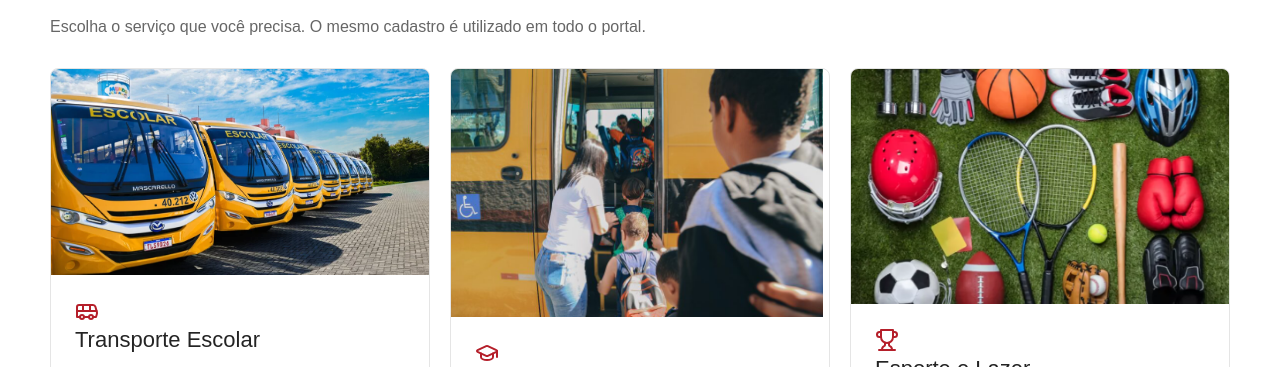
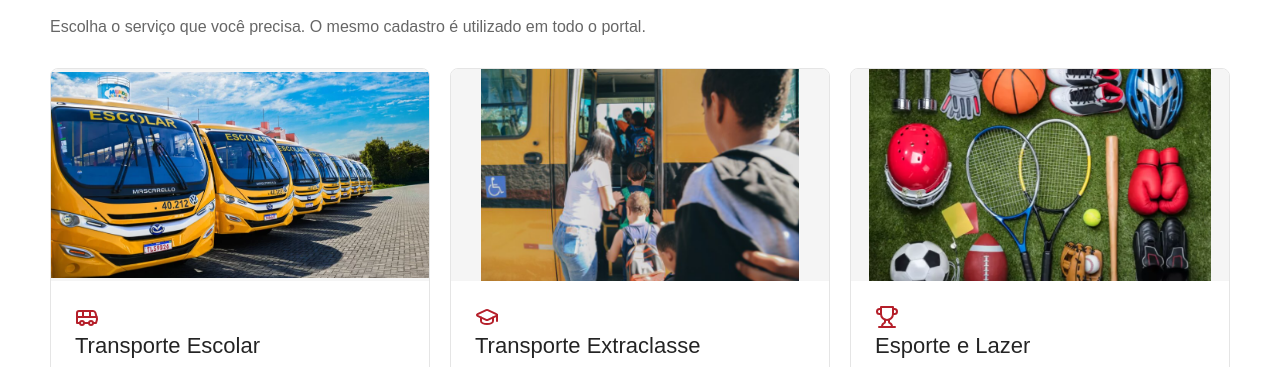
Before and after one commit to luanmagalhaes2464-sys/transporte_esporte_vicosa, a Next.js app: page / in a window 1280 px wide. Shown: the part 724-1091 px from the top of the page. Built offline with nearby package versions, Linux system fonts and the light colour scheme; no server answers; the database is empty.

Commit message:
fix: render service images without zoom

```diff
--- a/src/app/globals.css
+++ b/src/app/globals.css
@@ -121,3 +121,20 @@ th { background:#fafafa; color:#555; font-weight:700; }
 .service-image-school { background-position:center 52%; }
 .service-image-extra { background-position:center 48%; }
 .service-image-sport { background-position:center 50%; }
+
+.service-image-wrap {
+  width: 100%;
+  aspect-ratio: 16 / 9;
+  background: #f5f5f5;
+  display: flex;
+  align-items: center;
+  justify-content: center;
+  overflow: hidden;
+}
+.service-image-img {
+  width: 100%;
+  height: 100%;
+  object-fit: contain;
+  object-position: center;
+  display: block;
+}
```
